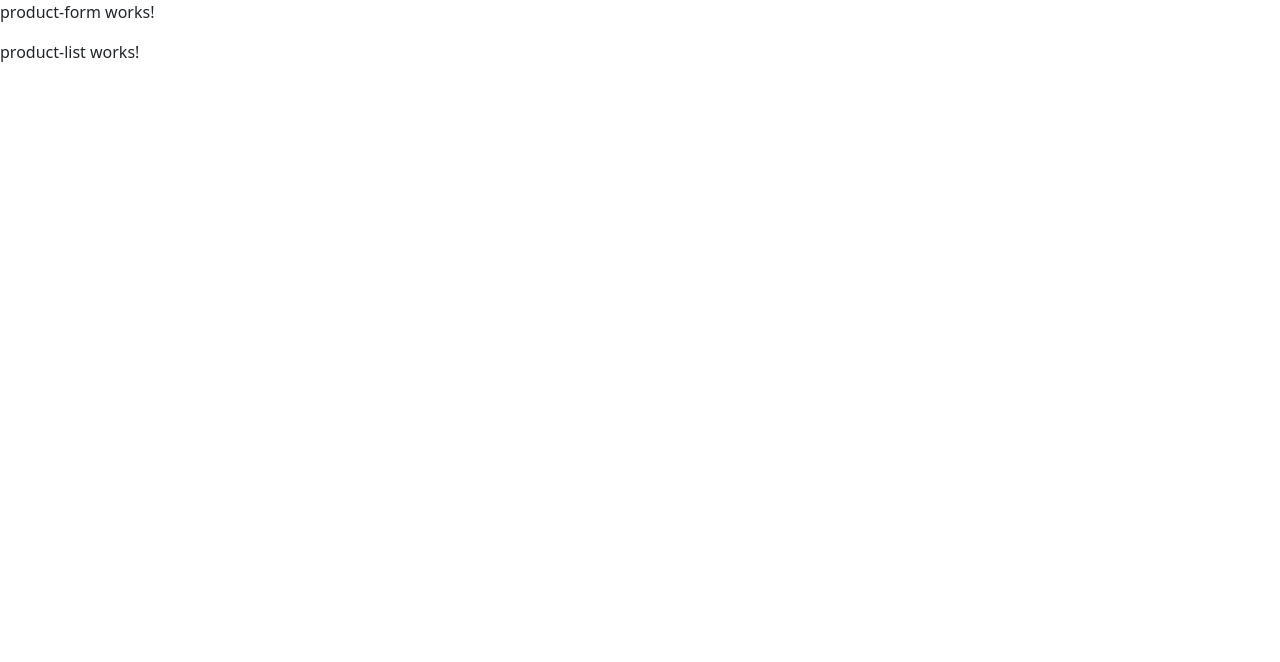
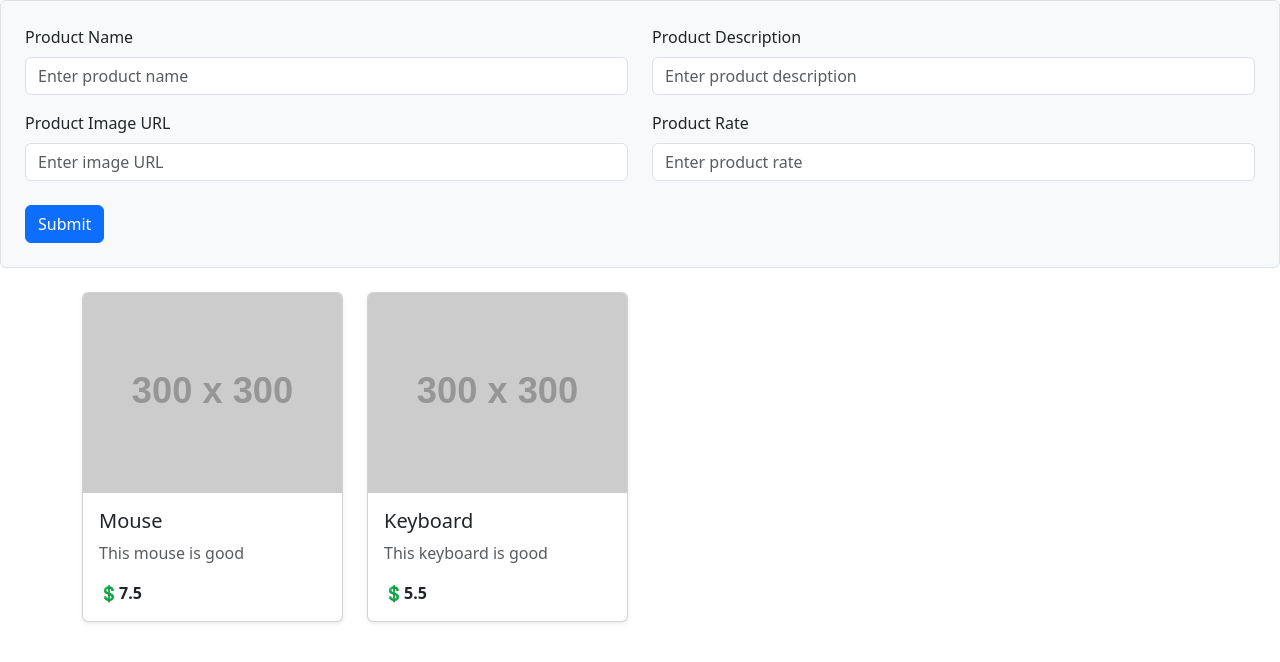
Before and after one commit to Youssef-Yasser-Mahmoud/ProductDash-, an Angular app: page / in a window 1280 px wide. Shown: the top 662 px of the page. Built offline with nearby package versions, Linux system fonts and the light colour scheme.

Commit message:
Handled FormComponent HTML with bootstrap and ListComponent too

```diff
--- a/src/app/components/product-form/product-form.component.html
+++ b/src/app/components/product-form/product-form.component.html
@@ -1 +1,47 @@
-<p>product-form works!</p>
+<form class="p-4 border rounded bg-light">
+  <div class="row">
+    <div class="mb-3 col-12 col-md-6">
+      <label for="productName" class="form-label">Product Name</label>
+      <input
+        type="text"
+        class="form-control"
+        id="productName"
+        placeholder="Enter product name"
+      />
+    </div>
+
+    <div class="mb-3 col-12 col-md-6">
+      <label for="productDescription" class="form-label"
+        >Product Description</label
+      >
+      <input
+        type="text"
+        class="form-control"
+        id="productDescription"
+        placeholder="Enter product description"
+      />
+    </div>
+
+    <div class="mb-3 col-12 col-md-6">
+      <label for="productImage" class="form-label">Product Image URL</label>
+      <input
+        type="text"
+        class="form-control"
+        id="productImage"
+        placeholder="Enter image URL"
+      />
+    </div>
+
+    <div class="mb-3 col-12 col-md-6">
+      <label for="productRate" class="form-label">Product Rate</label>
+      <input
+        type="text"
+        class="form-control"
+        id="productRate"
+        placeholder="Enter product rate"
+      />
+    </div>
+  </div>
+
+  <button type="submit" class="btn btn-primary mt-2">Submit</button>
+</form>
--- a/src/app/components/product-list/product-list.component.html
+++ b/src/app/components/product-list/product-list.component.html
@@ -1 +1,23 @@
-<p>product-list works!</p>
+<div class="container mt-4">
+  <div class="row g-4">
+    <!-- Loop through product list -->
+    @for (product of productList; track product.id) {
+    <div class="col-12 col-sm-6 col-md-4 col-lg-3">
+      <div class="card h-100 shadow-sm">
+        <img
+          [src]="product.imageURL"
+          [alt]="product.name"
+          class="card-img-top"
+          style="object-fit: cover; height: 200px"
+        />
+
+        <div class="card-body">
+          <h5 class="card-title">{{ product.name }}</h5>
+          <p class="card-text text-muted">{{ product.description }}</p>
+          <p class="card-text fw-bold">💲{{ product.rate }}</p>
+        </div>
+      </div>
+    </div>
+    }
+  </div>
+</div>
```
Also changed, not shown: 1 other file (tests, documents, lock files or other folders).
